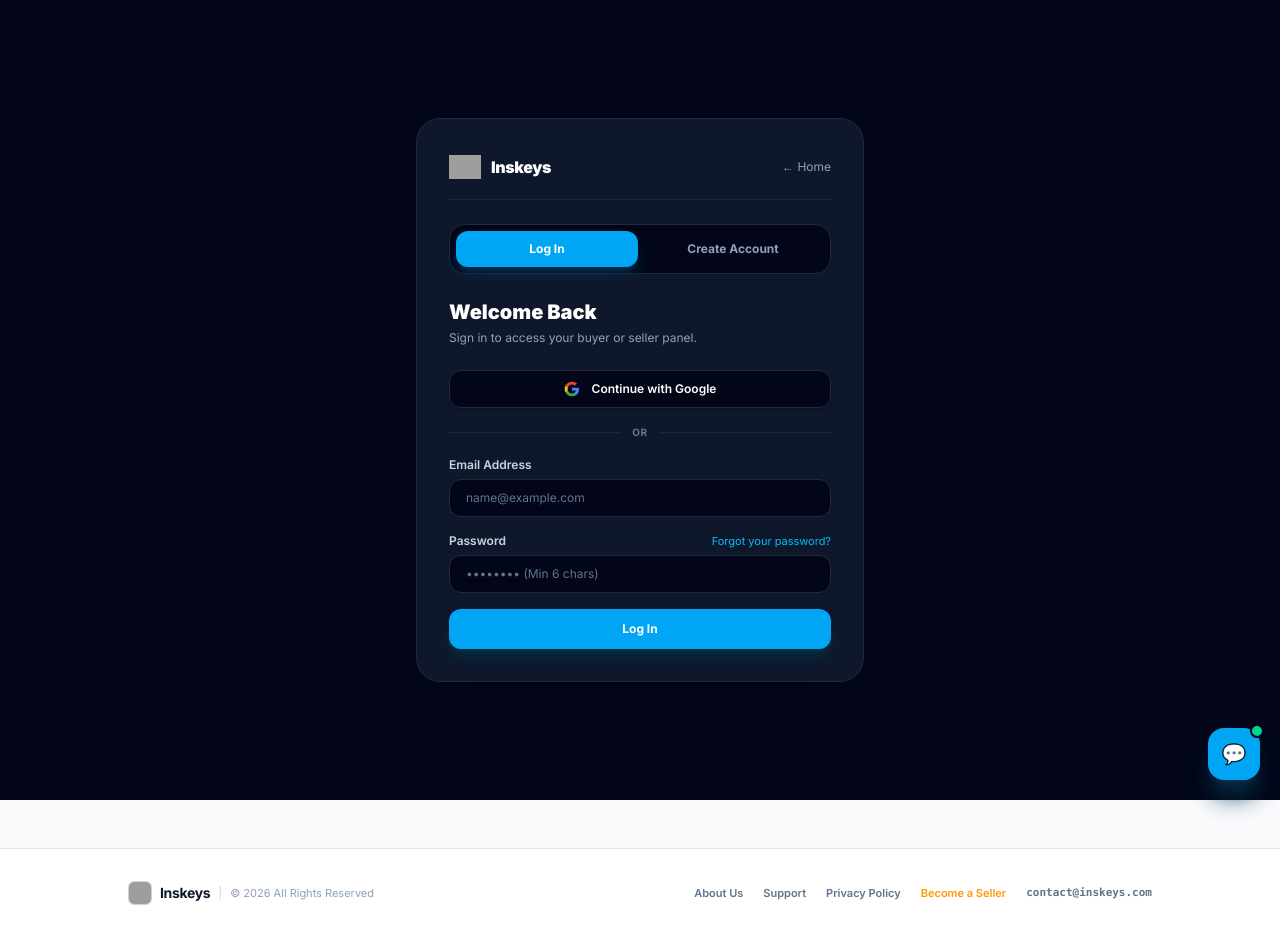
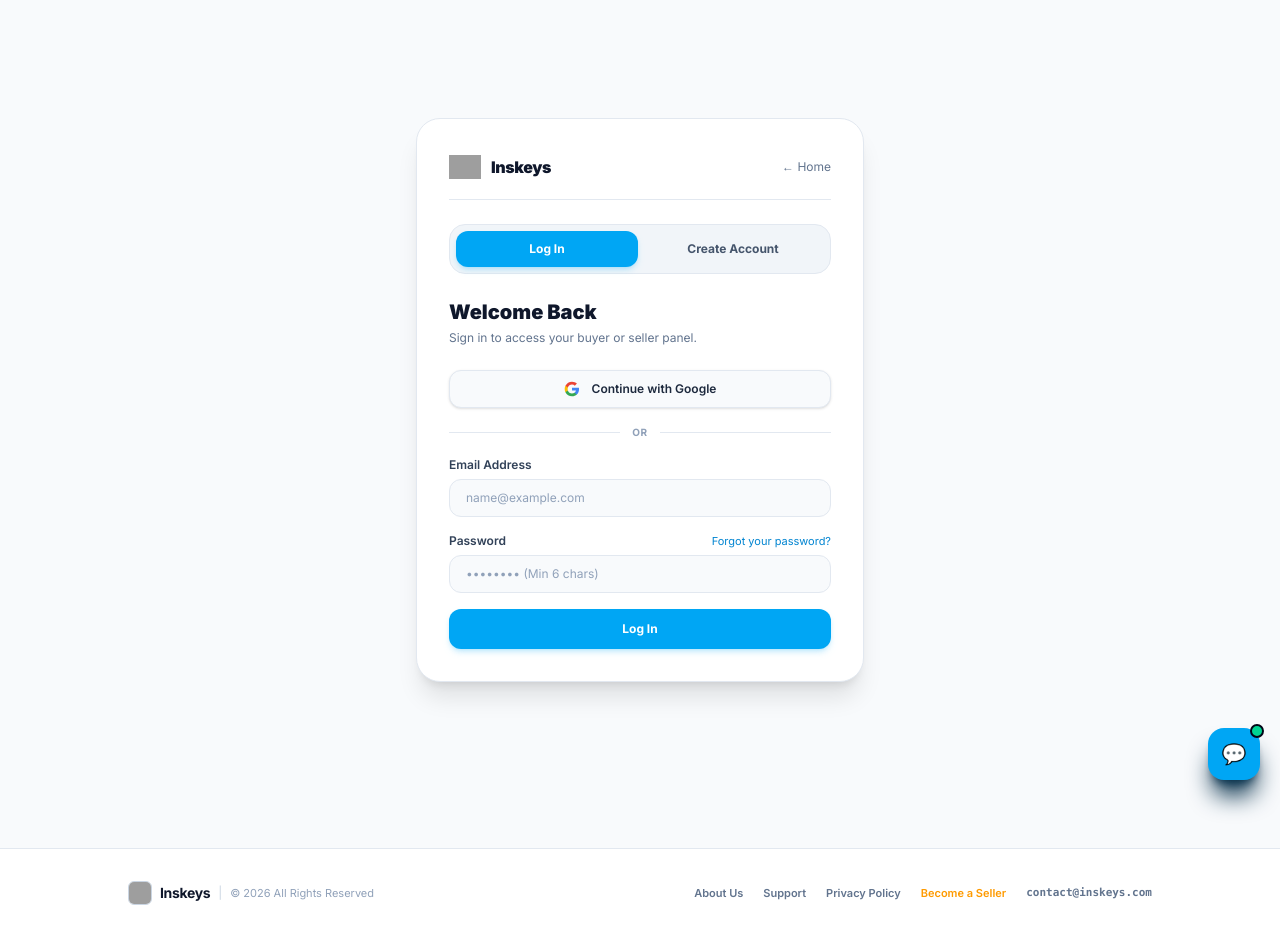
Before and after one commit to shovosarkerone-sys/my-digital-store, a Next.js app: page /auth in a window 1280 px wide. Built offline with nearby package versions, Linux system fonts and the light colour scheme; grey boxes are pictures that could not be loaded.

Commit message:
Replace plain loading text with professional skeleton loader

```diff
--- a/app/auth/page.tsx
+++ b/app/auth/page.tsx
@@ -194,9 +194,9 @@
   };
 
   return (
-    <div className="w-full max-w-md bg-slate-900 border border-slate-800 rounded-3xl p-6 sm:p-8 shadow-2xl space-y-6">
+    <div className="w-full max-w-md bg-white dark:bg-slate-900 border border-slate-200 dark:border-slate-800 rounded-3xl p-6 sm:p-8 shadow-xl dark:shadow-2xl space-y-6 transition-colors duration-200">
       {/* Header with Transparent Logo */}
-      <div className="flex items-center justify-between border-b border-slate-800 pb-4">
+      <div className="flex items-center justify-between border-b border-slate-200 dark:border-slate-800 pb-4">
         <Link href="/" className="flex items-center gap-2.5">
           <div className="shrink-0">
             <Image
@@ -207,11 +207,11 @@
               className="w-8 h-8 object-contain bg-transparent"
             />
           </div>
-          <span className="font-black text-base tracking-tight text-white">
+          <span className="font-black text-base tracking-tight text-slate-900 dark:text-white">
             Inskeys
           </span>
         </Link>
-        <Link href="/" className="text-xs text-slate-400 hover:text-white transition">
+        <Link href="/" className="text-xs text-slate-500 dark:text-slate-400 hover:text-slate-900 dark:hover:text-white transition">
           ← Home
         </Link>
       </div>
@@ -221,19 +221,19 @@
         <form onSubmit={handleVerifySignupOtp} className="space-y-4">
           <div className="text-center space-y-2">
             <span className="text-3xl">📩</span>
-            <h2 className="text-lg font-black text-white">Enter 6-Digit Code</h2>
-            <p className="text-xs text-slate-400">
-              Check your inbox at <span className="text-sky-400 font-mono">{email}</span>
+            <h2 className="text-lg font-black text-slate-900 dark:text-white">Enter 6-Digit Code</h2>
+            <p className="text-xs text-slate-500 dark:text-slate-400">
+              Check your inbox at <span className="text-sky-600 dark:text-sky-400 font-mono font-bold">{email}</span>
             </p>
           </div>
 
           {errorMsg && (
-            <div className="p-3 rounded-xl text-xs bg-rose-500/10 text-rose-400 border border-rose-500/20">
+            <div className="p-3 rounded-xl text-xs bg-rose-500/10 text-rose-500 dark:text-rose-400 border border-rose-500/20">
               {errorMsg}
             </div>
           )}
           {successMsg && (
-            <div className="p-3 rounded-xl text-xs bg-emerald-500/10 text-emerald-400 border border-emerald-500/20">
+            <div className="p-3 rounded-xl text-xs bg-emerald-500/10 text-emerald-600 dark:text-emerald-400 border border-emerald-500/20">
               {successMsg}
             </div>
           )}
@@ -246,14 +246,14 @@
               value={otpCode}
               onChange={(e) => setOtpCode(e.target.value)}
               placeholder="123456"
-              className="w-full text-center tracking-[10px] text-2xl font-mono bg-slate-950 border border-slate-800 focus:border-sky-500 rounded-xl py-3 text-white focus:outline-none focus:ring-1 focus:ring-sky-500 transition"
+              className="w-full text-center tracking-[10px] text-2xl font-mono bg-slate-50 dark:bg-slate-950 border border-slate-200 dark:border-slate-800 focus:border-sky-500 rounded-xl py-3 text-slate-900 dark:text-white focus:outline-none focus:ring-1 focus:ring-sky-500 transition"
             />
           </div>
 
           <button
             type="submit"
             disabled={loading}
-            className="w-full py-3 bg-sky-500 hover:bg-sky-600 disabled:opacity-50 text-white font-bold text-xs rounded-xl transition shadow-lg shadow-sky-950 cursor-pointer"
+            className="w-full py-3 bg-sky-500 hover:bg-sky-600 disabled:opacity-50 text-white font-bold text-xs rounded-xl transition shadow-md shadow-sky-500/20 cursor-pointer"
           >
             {loading ? "Verifying Code..." : "Confirm & Continue"}
           </button>
@@ -261,7 +261,7 @@
           <button
             type="button"
             onClick={() => setAuthView("signup")}
-            className="w-full text-center text-xs text-slate-500 hover:text-slate-300 py-1 cursor-pointer"
+            className="w-full text-center text-xs text-slate-500 dark:text-slate-400 hover:text-slate-800 dark:hover:text-slate-200 py-1 cursor-pointer"
           >
             ← Back to Sign Up
           </button>
@@ -273,25 +273,25 @@
         <form onSubmit={handleRequestPasswordReset} className="space-y-4">
           <div className="text-center space-y-2">
             <span className="text-3xl">🔑</span>
-            <h2 className="text-lg font-black text-white">Reset Password</h2>
-            <p className="text-xs text-slate-400">
+            <h2 className="text-lg font-black text-slate-900 dark:text-white">Reset Password</h2>
+            <p className="text-xs text-slate-500 dark:text-slate-400">
               Enter your registered email address to receive a 6-digit recovery code.
             </p>
           </div>
 
           {errorMsg && (
-            <div className="p-3 rounded-xl text-xs bg-rose-500/10 text-rose-400 border border-rose-500/20">
+            <div className="p-3 rounded-xl text-xs bg-rose-500/10 text-rose-500 dark:text-rose-400 border border-rose-500/20">
               {errorMsg}
             </div>
           )}
           {successMsg && (
-            <div className="p-3 rounded-xl text-xs bg-emerald-500/10 text-emerald-400 border border-emerald-500/20">
+            <div className="p-3 rounded-xl text-xs bg-emerald-500/10 text-emerald-600 dark:text-emerald-400 border border-emerald-500/20">
               {successMsg}
             </div>
           )}
 
           <div>
-            <label className="block text-xs font-semibold text-slate-300 mb-1.5">
+            <label className="block text-xs font-semibold text-slate-700 dark:text-slate-300 mb-1.5">
               Registered Email
             </label>
             <input
@@ -300,14 +300,14 @@
               value={email}
               onChange={(e) => setEmail(e.target.value)}
               placeholder="name@example.com"
-              className="w-full bg-slate-950 border border-slate-800 focus:border-sky-500 rounded-xl px-4 py-2.5 text-xs text-white placeholder-slate-500 focus:outline-none focus:ring-1 focus:ring-sky-500 transition"
+              className="w-full bg-slate-50 dark:bg-slate-950 border border-slate-200 dark:border-slate-800 focus:border-sky-500 rounded-xl px-4 py-2.5 text-xs text-slate-900 dark:text-white placeholder-slate-400 dark:placeholder-slate-500 focus:outline-none focus:ring-1 focus:ring-sky-500 transition"
             />
           </div>
 
           <button
             type="submit"
             disabled={loading}
-            className="w-full py-3 bg-sky-500 hover:bg-sky-600 disabled:opacity-50 text-white font-bold text-xs rounded-xl transition shadow-lg shadow-sky-950 cursor-pointer"
+            className="w-full py-3 bg-sky-500 hover:bg-sky-600 disabled:opacity-50 text-white font-bold text-xs rounded-xl transition shadow-md shadow-sky-500/20 cursor-pointer"
           >
             {loading ? "Sending Code..." : "Send 6-Digit Reset Code"}
           </button>
@@ -319,7 +319,7 @@
               setSuccessMsg("");
               setAuthView("login");
             }}
-            className="w-full text-center text-xs text-slate-500 hover:text-slate-300 py-1 cursor-pointer"
+            className="w-full text-center text-xs text-slate-500 dark:text-slate-400 hover:text-slate-800 dark:hover:text-slate-200 py-1 cursor-pointer"
           >
             ← Back to Log In
           </button>
@@ -331,25 +331,25 @@
         <form onSubmit={handleConfirmPasswordReset} className="space-y-4">
           <div className="text-center space-y-2">
             <span className="text-3xl">🛡️</span>
-            <h2 className="text-lg font-black text-white">Set New Password</h2>
-            <p className="text-xs text-slate-400">
-              Enter the 6-digit code sent to <strong className="text-sky-400">{email}</strong> and your new password.
+            <h2 className="text-lg font-black text-slate-900 dark:text-white">Set New Password</h2>
+            <p className="text-xs text-slate-500 dark:text-slate-400">
+              Enter the 6-digit code sent to <strong className="text-sky-600 dark:text-sky-400">{email}</strong> and your new password.
             </p>
           </div>
 
           {errorMsg && (
-            <div className="p-3 rounded-xl text-xs bg-rose-500/10 text-rose-400 border border-rose-500/20">
+            <div className="p-3 rounded-xl text-xs bg-rose-500/10 text-rose-500 dark:text-rose-400 border border-rose-500/20">
               {errorMsg}
             </div>
           )}
           {successMsg && (
-            <div className="p-3 rounded-xl text-xs bg-emerald-500/10 text-emerald-400 border border-emerald-500/20">
+            <div className="p-3 rounded-xl text-xs bg-emerald-500/10 text-emerald-600 dark:text-emerald-400 border border-emerald-500/20">
               {successMsg}
             </div>
           )}
 
           <div>
-            <label className="block text-xs font-semibold text-slate-300 mb-1.5 text-center">
+            <label className="block text-xs font-semibold text-slate-700 dark:text-slate-300 mb-1.5 text-center">
               6-Digit Recovery Code
             </label>
             <input
@@ -359,12 +359,12 @@
               value={otpCode}
               onChange={(e) => setOtpCode(e.target.value)}
               placeholder="123456"
-              className="w-full text-center tracking-[10px] text-2xl font-mono bg-slate-950 border border-slate-800 focus:border-sky-500 rounded-xl py-2.5 text-white focus:outline-none focus:ring-1 focus:ring-sky-500 transition"
+              className="w-full text-center tracking-[10px] text-2xl font-mono bg-slate-50 dark:bg-slate-950 border border-slate-200 dark:border-slate-800 focus:border-sky-500 rounded-xl py-2.5 text-slate-900 dark:text-white focus:outline-none focus:ring-1 focus:ring-sky-500 transition"
             />
           </div>
 
           <div>
-            <label className="block text-xs font-semibold text-slate-300 mb-1.5">
+            <label className="block text-xs font-semibold text-slate-700 dark:text-slate-300 mb-1.5">
               New Password
             </label>
             <input
@@ -374,14 +374,14 @@
               value={newPassword}
               onChange={(e) => setNewPassword(e.target.value)}
               placeholder="•••••••• (Min 6 chars)"
-              className="w-full bg-slate-950 border border-slate-800 focus:border-sky-500 rounded-xl px-4 py-2.5 text-xs text-white placeholder-slate-500 focus:outline-none focus:ring-1 focus:ring-sky-500 transition"
+              className="w-full bg-slate-50 dark:bg-slate-950 border border-slate-200 dark:border-slate-800 focus:border-sky-500 rounded-xl px-4 py-2.5 text-xs text-slate-900 dark:text-white placeholder-slate-400 dark:placeholder-slate-500 focus:outline-none focus:ring-1 focus:ring-sky-500 transition"
             />
           </div>
 
           <button
             type="submit"
             disabled={loading}
-            className="w-full py-3 bg-emerald-500 hover:bg-emerald-600 disabled:opacity-50 text-white font-bold text-xs rounded-xl transition shadow-lg shadow-emerald-950 cursor-pointer"
+            className="w-full py-3 bg-emerald-500 hover:bg-emerald-600 disabled:opacity-50 text-white font-bold text-xs rounded-xl transition shadow-md shadow-emerald-500/20 cursor-pointer"
           >
             {loading ? "Updating Password..." : "Update Password & Log In"}
           </button>
@@ -389,7 +389,7 @@
           <button
             type="button"
             onClick={() => setAuthView("forgot_request")}
-            className="w-full text-center text-xs text-slate-500 hover:text-slate-300 py-1 cursor-pointer"
+            className="w-full text-center text-xs text-slate-500 dark:text-slate-400 hover:text-slate-800 dark:hover:text-slate-200 py-1 cursor-pointer"
           >
             ← Resend Code / Change Email
           </button>
@@ -399,7 +399,7 @@
       {/* VIEW 4 & 5: MAIN LOGIN & SIGNUP FORMS */}
       {(authView === "login" || authView === "signup") && (
         <>
-          <div className="grid grid-cols-2 gap-1 bg-slate-950 p-1.5 rounded-2xl border border-slate-800 text-xs font-bold">
+          <div className="grid grid-cols-2 gap-1 bg-slate-100 dark:bg-slate-950 p-1.5 rounded-2xl border border-slate-200 dark:border-slate-800 text-xs font-bold">
             <button
               type="button"
               onClick={() => {
@@ -409,8 +409,8 @@
               }}
               className={`py-2.5 rounded-xl transition cursor-pointer ${
                 authView === "login"
-                  ? "bg-sky-500 text-white shadow-lg shadow-sky-950"
-                  : "text-slate-400 hover:text-white"
+                  ? "bg-sky-500 text-white shadow-md shadow-sky-500/20"
+                  : "text-slate-600 dark:text-slate-400 hover:text-slate-900 dark:hover:text-white"
               }`}
             >
               Log In
@@ -424,8 +424,8 @@
               }}
               className={`py-2.5 rounded-xl transition cursor-pointer ${
                 authView === "signup"
-                  ? "bg-sky-500 text-white shadow-lg shadow-sky-950"
-                  : "text-slate-400 hover:text-white"
+                  ? "bg-sky-500 text-white shadow-md shadow-sky-500/20"
+                  : "text-slate-600 dark:text-slate-400 hover:text-slate-900 dark:hover:text-white"
               }`}
             >
               Create Account
@@ -433,10 +433,10 @@
           </div>
 
           <div>
-            <h1 className="text-xl font-black text-white">
+            <h1 className="text-xl font-black text-slate-900 dark:text-white">
               {authView === "signup" ? "Create Verified Account" : "Welcome Back"}
             </h1>
-            <p className="text-xs text-slate-400 mt-1">
+            <p className="text-xs text-slate-500 dark:text-slate-400 mt-1">
               {authView === "signup"
                 ? "Enter your details or continue with your Google account."
                 : "Sign in to access your buyer or seller panel."}
@@ -444,12 +444,12 @@
           </div>
 
           {errorMsg && (
-            <div className="p-3 rounded-xl text-xs bg-rose-500/10 text-rose-400 border border-rose-500/20">
+            <div className="p-3 rounded-xl text-xs bg-rose-500/10 text-rose-500 dark:text-rose-400 border border-rose-500/20">
               {errorMsg}
             </div>
           )}
           {successMsg && (
-            <div className="p-3 rounded-xl text-xs bg-emerald-500/10 text-emerald-400 border border-emerald-500/20">
+            <div className="p-3 rounded-xl text-xs bg-emerald-500/10 text-emerald-600 dark:text-emerald-400 border border-emerald-500/20">
               {successMsg}
             </div>
           )}
@@ -459,7 +459,7 @@
             type="button"
             disabled={loading}
             onClick={handleGoogleAuth}
-            className="w-full py-2.5 px-4 bg-slate-950 hover:bg-slate-850 hover:border-slate-700 border border-slate-800 disabled:opacity-50 text-white font-semibold text-xs rounded-xl transition flex items-center justify-center gap-3 cursor-pointer shadow-sm"
+            className="w-full py-2.5 px-4 bg-slate-50 dark:bg-slate-950 hover:bg-slate-100 dark:hover:bg-slate-900 hover:border-slate-300 dark:hover:border-slate-700 border border-slate-200 dark:border-slate-800 disabled:opacity-50 text-slate-800 dark:text-white font-semibold text-xs rounded-xl transition flex items-center justify-center gap-3 cursor-pointer shadow-sm"
           >
             <svg className="w-4 h-4 shrink-0" viewBox="0 0 24 24">
               <path
@@ -483,8 +483,8 @@
           </button>
 
           <div className="relative flex items-center justify-center">
-            <div className="w-full border-t border-slate-800"></div>
-            <span className="bg-slate-900 px-3 text-[10px] font-bold tracking-wider text-slate-500 uppercase absolute">
+            <div className="w-full border-t border-slate-200 dark:border-slate-800"></div>
+            <span className="bg-white dark:bg-slate-900 px-3 text-[10px] font-bold tracking-wider text-slate-400 dark:text-slate-500 uppercase absolute">
               or
             </span>
           </div>
@@ -493,7 +493,7 @@
             {authView === "signup" && (
               <>
                 <div>
-                  <label className="block text-xs font-semibold text-slate-300 mb-1.5">
+                  <label className="block text-xs font-semibold text-slate-700 dark:text-slate-300 mb-1.5">
                     Full Name
                   </label>
                   <input
@@ -502,21 +502,21 @@
                     value={fullName}
                     onChange={(e) => setFullName(e.target.value)}
                     placeholder="e.g. John Doe"
-                    className="w-full bg-slate-950 border border-slate-800 focus:border-sky-500 rounded-xl px-4 py-2.5 text-xs text-white placeholder-slate-500 focus:outline-none focus:ring-1 focus:ring-sky-500 transition"
+                    className="w-full bg-slate-50 dark:bg-slate-950 border border-slate-200 dark:border-slate-800 focus:border-sky-500 rounded-xl px-4 py-2.5 text-xs text-slate-900 dark:text-white placeholder-slate-400 dark:placeholder-slate-500 focus:outline-none focus:ring-1 focus:ring-sky-500 transition"
                   />
                 </div>
 
                 <div>
-                  <label className="block text-xs font-semibold text-slate-300 mb-1.5">
+                  <label className="block text-xs font-semibold text-slate-700 dark:text-slate-300 mb-1.5">
                     Country
                   </label>
                   <select
                     value={country}
                     onChange={(e) => setCountry(e.target.value)}
-                    className="w-full bg-slate-950 border border-slate-800 focus:border-sky-500 rounded-xl px-4 py-2.5 text-xs text-white focus:outline-none focus:ring-1 focus:ring-sky-500 transition cursor-pointer"
+                    className="w-full bg-slate-50 dark:bg-slate-950 border border-slate-200 dark:border-slate-800 focus:border-sky-500 rounded-xl px-4 py-2.5 text-xs text-slate-900 dark:text-white focus:outline-none focus:ring-1 focus:ring-sky-500 transition cursor-pointer"
                   >
                     {COUNTRIES.map((c) => (
-                      <option key={c} value={c} className="bg-slate-900 text-white">
+                      <option key={c} value={c} className="bg-white dark:bg-slate-900 text-slate-900 dark:text-white">
                         {c}
                       </option>
                     ))}
@@ -526,7 +526,7 @@
             )}
 
             <div>
-              <label className="block text-xs font-semibold text-slate-300 mb-1.5">
+              <label className="block text-xs font-semibold text-slate-700 dark:text-slate-300 mb-1.5">
                 Email Address
               </label>
               <input
@@ -535,13 +535,13 @@
                 value={email}
                 onChange={(e) => setEmail(e.target.value)}
                 placeholder="name@example.com"
-                className="w-full bg-slate-950 border border-slate-800 focus:border-sky-500 rounded-xl px-4 py-2.5 text-xs text-white placeholder-slate-500 focus:outline-none focus:ring-1 focus:ring-sky-500 transition"
+                className="w-full bg-slate-50 dark:bg-slate-950 border border-slate-200 dark:border-slate-800 focus:border-sky-500 rounded-xl px-4 py-2.5 text-xs text-slate-900 dark:text-white placeholder-slate-400 dark:placeholder-slate-500 focus:outline-none focus:ring-1 focus:ring-sky-500 transition"
               />
             </div>
 
             <div>
               <div className="flex items-center justify-between mb-1.5">
-                <label className="block text-xs font-semibold text-slate-300">
+                <label className="block text-xs font-semibold text-slate-700 dark:text-slate-300">
                   Password
                 </label>
                 {authView === "login" && (
@@ -552,7 +552,7 @@
                       setSuccessMsg("");
                       setAuthView("forgot_request");
                     }}
-                    className="text-[11px] text-sky-400 hover:text-sky-300 hover:underline cursor-pointer"
+                    className="text-[11px] text-sky-600 dark:text-sky-400 hover:text-sky-700 dark:hover:text-sky-300 hover:underline cursor-pointer"
                   >
                     Forgot your password?
                   </button>
@@ -565,14 +565,14 @@
                 value={password}
                 onChange={(e) => setPassword(e.target.value)}
                 placeholder="•••••••• (Min 6 chars)"
-                className="w-full bg-slate-950 border border-slate-800 focus:border-sky-500 rounded-xl px-4 py-2.5 text-xs text-white placeholder-slate-500 focus:outline-none focus:ring-1 focus:ring-sky-500 transition"
+                className="w-full bg-slate-50 dark:bg-slate-950 border border-slate-200 dark:border-slate-800 focus:border-sky-500 rounded-xl px-4 py-2.5 text-xs text-slate-900 dark:text-white placeholder-slate-400 dark:placeholder-slate-500 focus:outline-none focus:ring-1 focus:ring-sky-500 transition"
               />
             </div>
 
             <button
               type="submit"
               disabled={loading}
-              className="w-full py-3 bg-sky-500 hover:bg-sky-600 disabled:opacity-50 text-white font-bold text-xs rounded-xl transition shadow-lg shadow-sky-950 cursor-pointer"
+              className="w-full py-3 bg-sky-500 hover:bg-sky-600 disabled:opacity-50 text-white font-bold text-xs rounded-xl transition shadow-md shadow-sky-500/20 cursor-pointer"
             >
               {loading
                 ? "Processing..."
@@ -589,8 +589,8 @@
 
 export default function AuthPage() {
   return (
-    <div className="min-h-screen bg-slate-950 text-white flex items-center justify-center p-4 selection:bg-sky-500 selection:text-white">
-      <Suspense fallback={<div className="text-sky-400 font-mono text-sm">Loading...</div>}>
+    <div className="min-h-screen bg-slate-50 dark:bg-slate-950 text-slate-900 dark:text-white flex items-center justify-center p-4 selection:bg-sky-500 selection:text-white transition-colors duration-200">
+      <Suspense fallback={<div className="text-sky-500 dark:text-sky-400 font-mono text-sm">Loading...</div>}>
         <AuthForm />
       </Suspense>
     </div>
```
